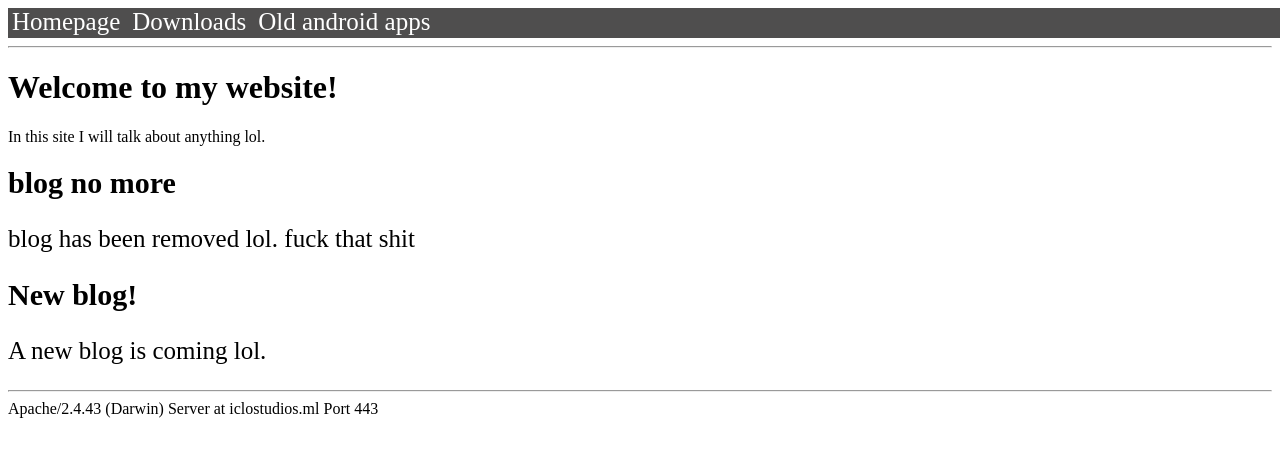
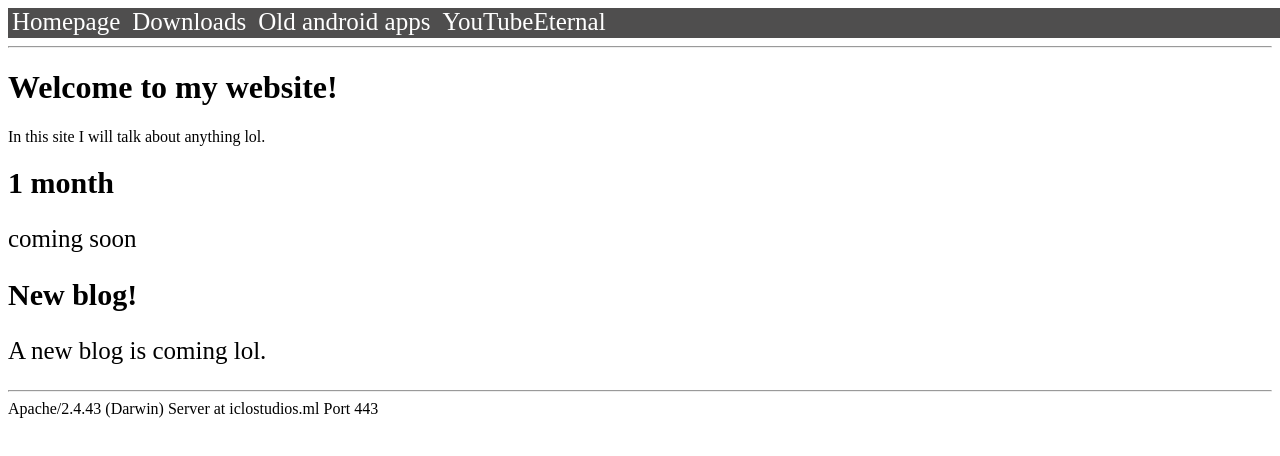
Before and after one commit to iCloExecutable/iclostudios.ml, a plain HTML site: page index.html in a window 1280 px wide. Shown: the top 456 px of the page. Drawn offline with Linux system fonts and the light colour scheme.

Commit message:
Update index.html

```diff
--- a/index.html
+++ b/index.html
@@ -19,7 +19,7 @@
         }
 
     </style>
-    <div style="width: 1910px; height:30px; background-color:rgb(79, 78, 78); color:#FFFFFF; ">&nbsp;<a style=" font-size:25px; background-color:rgb(79, 78, 78);" href="https://iclostudios.ml">Homepage</a>&ensp;&nbsp;<a style=" font-size:25px; background-color:rgb(79, 78, 78);" href="https://iclostudios.ml/download.html">Downloads</a>&ensp;&nbsp;<a style=" font-size:25px; background-color:rgb(79, 78, 78);" href="https://iclostudios.ml/oldapps.html">Old android apps</a>&ensp;&nbsp;</div>
+    <div style="width: 1910px; height:30px; background-color:rgb(79, 78, 78); color:#FFFFFF; ">&nbsp;<a style=" font-size:25px; background-color:rgb(79, 78, 78);" href="https://iclostudios.ml">Homepage</a>&ensp;&nbsp;<a style=" font-size:25px; background-color:rgb(79, 78, 78);" href="https://iclostudios.ml/download.html">Downloads</a>&ensp;&nbsp;<a style=" font-size:25px; background-color:rgb(79, 78, 78);" href="https://iclostudios.ml/oldapps.html">Old android apps</a>&ensp;&nbsp;<a style="font-size:25px; background-color:rgb(79, 78, 78);" href="https://iclostudios.ml/YouTubeEternal.mobileconfig">YouTubeEternal</a></div>
     <hr>
     <title>iclostudios.ml</title>
     <body>
@@ -27,8 +27,8 @@
         <h1>Welcome to my website!</h1>
         In this site I will talk about anything lol.
         <br>
-        <h1 style="font-size:30px;">blog no more</h1>
-        <p style="font-size:25px;">blog has been removed lol. fuck that shit</p>
+        <h1 style="font-size:30px;">1 month</h1>
+        <p style="font-size:25px;">coming soon</p>
 
         <h1 style="font-size:30px;">New blog!</h1>
         <p style="font-size:25px;">A new blog is coming lol.</p>
```
